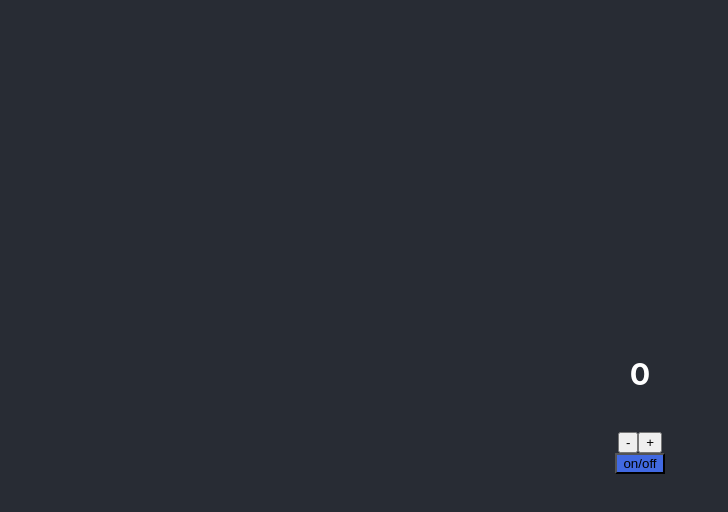
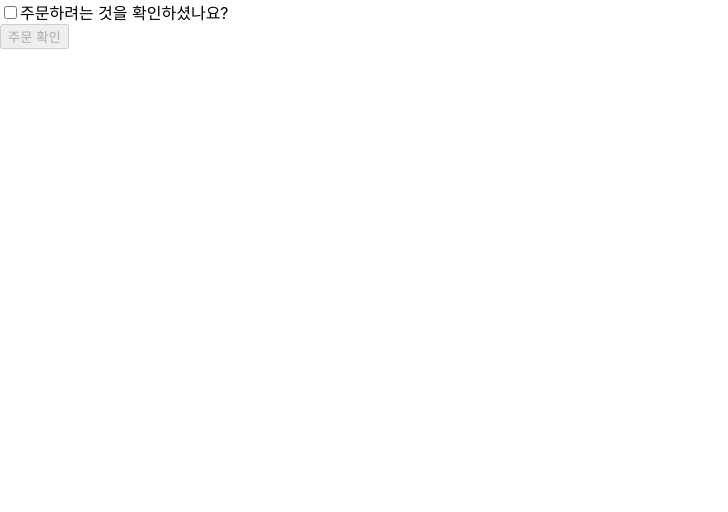
Before and after one commit to vanillovin/react-test-practice, a React (Create React App) app: page / in a window 1280 px wide. Shown: the top 512 px of the page, without its empty margins (0-728 px from the left). Built offline with nearby package versions, Linux system fonts and the light colour scheme.

Commit message:
add: Summary 페이지 Form 구현

```diff
--- a/src/App.js
+++ b/src/App.js
@@ -1,35 +1,11 @@
 import './App.css';
-import { useState } from 'react';
+import SummaryPage from './pages/SummaryPage/SummaryPage';
 
 function App() {
-  const [count, setCount] = useState(0);
-  const [isDisabled, setIsDisabled] = useState(false);
-
-  const handleDecreaseCount = () => setCount((prev) => prev - 1);
-  const handleIncreaseCount = () => setCount((prev) => prev + 1);
-
-  const handleChangeDisabled = () => setIsDisabled((prev) => !prev);
-
   return (
-    <div className="App">
-      <header className="App-header">
-        <h3 data-testid="counter">{count}</h3>
-        <div>
-          <button data-testid="minus-button" disabled={isDisabled} onClick={handleDecreaseCount}>
-            -
-          </button>
-          <button data-testid="plus-button" disabled={isDisabled} onClick={handleIncreaseCount}>
-            +
-          </button>
-        </div>
-        <button
-          data-testid="onAndOff-button"
-          style={{ backgroundColor: 'royalblue' }}
-          onClick={handleChangeDisabled}
-        >
-          on/off
-        </button>
-      </header>
+    <div>
+      <header></header>
+      <SummaryPage />
     </div>
   );
 }
--- /dev/null
+++ b/src/pages/SummaryPage/SummaryPage.jsx
@@ -0,0 +1,25 @@
+import React, { useState } from 'react';
+
+function SummaryPage() {
+  const [checked, setChecked] = useState(false);
+
+  return (
+    <>
+      <form>
+        <input
+          type="checkbox"
+          checked={checked}
+          onChange={(e) => setChecked(e.target.checked)}
+          id="confirm-checkbox"
+        />
+        <label htmlFor="confirm-checkbox">주문하려는 것을 확인하셨나요?</label>
+        <br />
+        <button disabled={!checked} type="submit">
+          주문 확인
+        </button>
+      </form>
+    </>
+  );
+}
+
+export default SummaryPage;
```
Also changed, not shown: .eslintrc.json, 2 other files (tests, documents, lock files or other folders).
